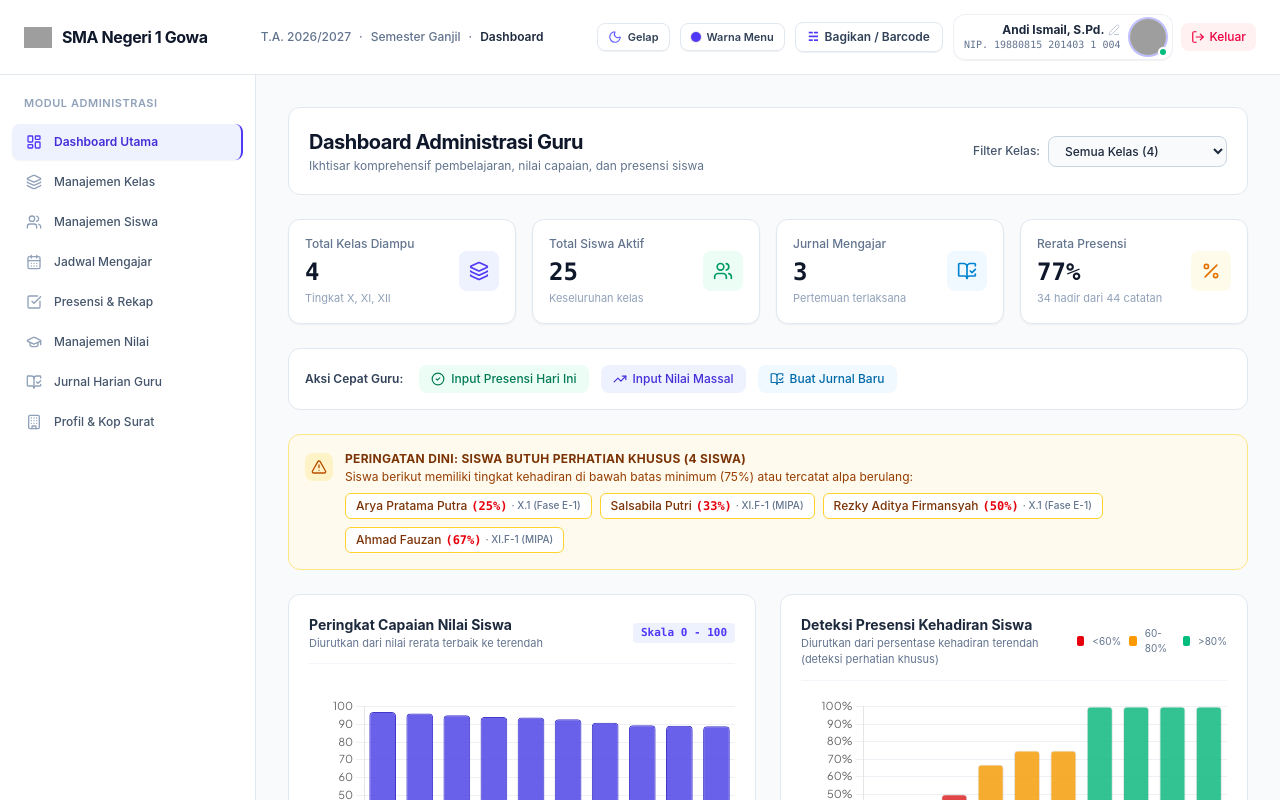
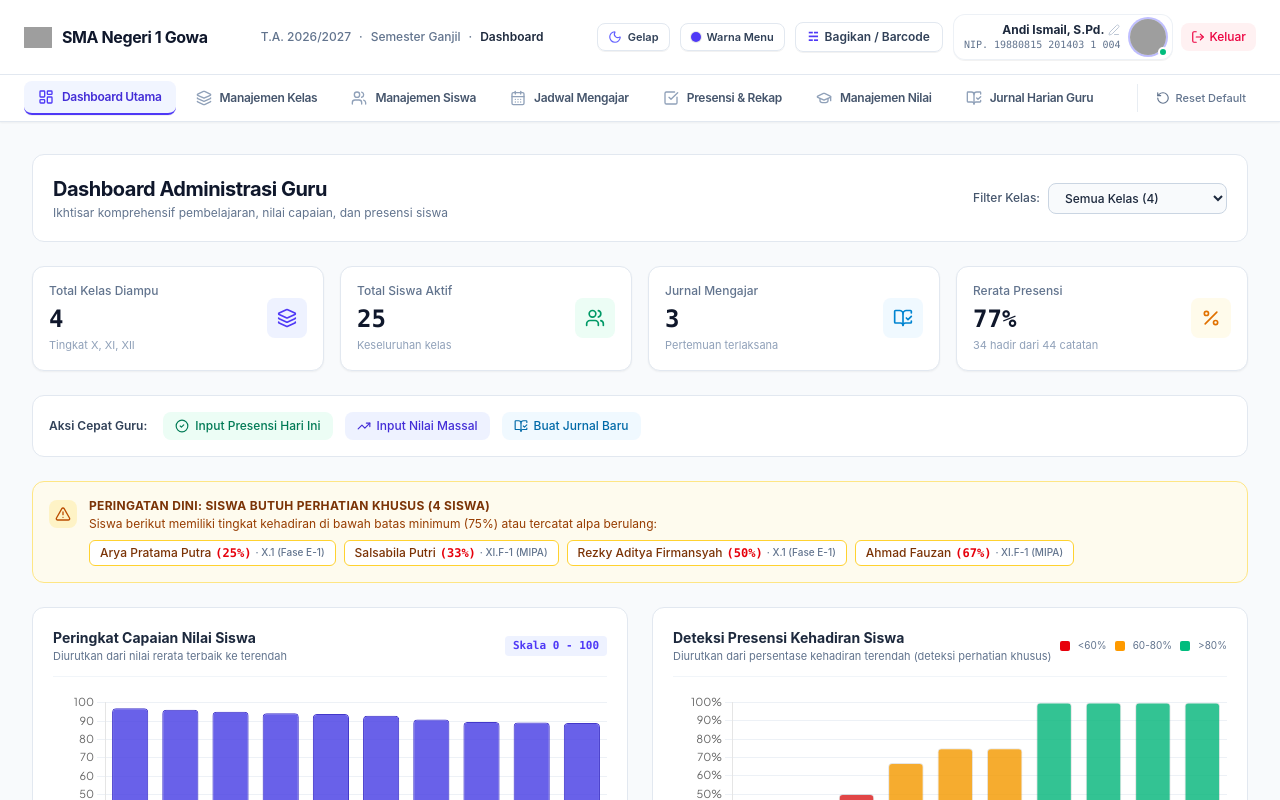
Before and after one commit to andiaddang/Administrasi-guru, a React (Vite) app: page / in a window 1280 px wide. Shown: the top 800 px of the page. Built offline with nearby package versions, Linux system fonts and the light colour scheme; grey boxes are pictures that could not be loaded.

Commit message:
feat(layout): implement horizontal top navigation menu
Replace sidebar-only navigation with a hybrid layout featuring a sticky branding header and a horizontal menu bar for desktop, keeping the sidebar as a mobile-only drawer.

```diff
--- a/src/App.tsx
+++ b/src/App.tsx
@@ -12,6 +12,7 @@ import {
 } from './types';
 import { StorageService, DEFAULT_THEME_CONFIG } from './services/storageService';
 import { Header } from './components/Header';
+import { TopMenuBar } from './components/TopMenuBar';
 import { Sidebar } from './components/Sidebar';
 import { Dashboard } from './components/Dashboard';
 import { ClassManagement } from './components/ClassManagement';
@@ -313,7 +314,8 @@ export default function App() {
 
   return (
     <div className="min-h-screen flex flex-col bg-slate-50 dark:bg-slate-950 text-slate-800 dark:text-slate-100 antialiased font-sans transition-colors">
-      {/* Top Header */}
+      {/* Top Application Navigation: Sticky Brand Header & Horizontal Menu Bar */}
+      <header className="no-print sticky top-0 z-30 shadow-xs">
         <Header
           school={school}
           currentUser={currentUser}
@@ -332,9 +334,15 @@ export default function App() {
           onOpenEditProfile={() => setIsEditProfileModalOpen(true)}
           activeTab={activeTab}
         />
+        <TopMenuBar
+          activeTab={activeTab}
+          setActiveTab={setActiveTab}
+          theme={theme}
+          onResetData={handleResetToDefaults}
+        />
+      </header>
 
-      {/* Main Container: Sidebar + Content */}
-      <div className="flex-1 flex max-w-7xl w-full mx-auto">
+      {/* Mobile Drawer (Sidebar for mobile screens) */}
       <Sidebar
         activeTab={activeTab}
         setActiveTab={setActiveTab}
@@ -349,8 +357,10 @@ export default function App() {
         onOpenEditProfile={() => setIsEditProfileModalOpen(true)}
       />
 
+      {/* Main Container: Full-width dynamic workspace without left sidebar */}
+      <div className="flex-1 flex flex-col max-w-7xl w-full mx-auto">
         {/* Dynamic Main Workspace */}
-        <main className="flex-1 p-4 sm:p-6 lg:p-8 min-w-0 overflow-y-auto">
+        <main className="flex-1 p-4 sm:p-6 lg:p-8 min-w-0">
           {activeTab === 'dashboard' && (
             <Dashboard
               classes={classes}
--- a/src/components/Header.tsx
+++ b/src/components/Header.tsx
@@ -103,8 +103,8 @@ export const Header: React.FC<HeaderProps> = ({
   };
 
   return (
-    <header
-      className={`no-print sticky top-0 z-30 transition-colors ${getThemeHeaderStyles(
+    <div
+      className={`w-full transition-colors ${getThemeHeaderStyles(
         theme.menuColor,
         theme.mode
       )}`}
@@ -253,6 +253,6 @@ export const Header: React.FC<HeaderProps> = ({
           )}
         </div>
       </div>
-    </header>
+    </div>
   );
 };
--- a/src/components/Sidebar.tsx
+++ b/src/components/Sidebar.tsx
@@ -102,10 +102,10 @@ export const Sidebar: React.FC<SidebarProps> = ({
         />
       )}
 
-      {/* Sidebar Container */}
+      {/* Sidebar Mobile Drawer (Desktop menggunakan Menu Bar Horisontal di Atas) */}
       <aside
-        className={`no-print fixed md:static inset-y-0 left-0 z-40 w-64 bg-white dark:bg-slate-900 border-r border-slate-200 dark:border-slate-800 flex flex-col justify-between transition-transform duration-200 ease-in-out md:translate-x-0 ${
-          isOpen ? 'translate-x-0 shadow-xl md:shadow-none' : '-translate-x-full'
+        className={`no-print fixed inset-y-0 left-0 z-50 w-72 bg-white dark:bg-slate-900 border-r border-slate-200 dark:border-slate-800 flex flex-col justify-between transition-transform duration-200 ease-in-out md:hidden shadow-2xl ${
+          isOpen ? 'translate-x-0' : '-translate-x-full'
         }`}
       >
         {/* Top Section */}
--- /dev/null
+++ b/src/components/TopMenuBar.tsx
@@ -0,0 +1,180 @@
+import React, { useRef } from 'react';
+import { AppThemeConfig, MenuTheme } from '../types';
+import {
+  LayoutDashboard,
+  Layers,
+  Users,
+  CalendarDays,
+  CheckSquare,
+  GraduationCap,
+  BookOpenCheck,
+  Building,
+  RotateCcw,
+  ChevronLeft,
+  ChevronRight,
+} from 'lucide-react';
+
+interface TopMenuBarProps {
+  activeTab: string;
+  setActiveTab: (tab: string) => void;
+  theme: AppThemeConfig;
+  onResetData?: () => void;
+}
+
+export const TopMenuBar: React.FC<TopMenuBarProps> = ({
+  activeTab,
+  setActiveTab,
+  theme,
+  onResetData,
+}) => {
+  const scrollContainerRef = useRef<HTMLDivElement>(null);
+
+  const menuItems = [
+    { id: 'dashboard', label: 'Dashboard Utama', icon: LayoutDashboard },
+    { id: 'classes', label: 'Manajemen Kelas', icon: Layers },
+    { id: 'students', label: 'Manajemen Siswa', icon: Users },
+    { id: 'schedules', label: 'Jadwal Mengajar', icon: CalendarDays },
+    { id: 'attendance', label: 'Presensi & Rekap', icon: CheckSquare },
+    { id: 'grades', label: 'Manajemen Nilai', icon: GraduationCap },
+    { id: 'journals', label: 'Jurnal Harian Guru', icon: BookOpenCheck },
+    { id: 'settings', label: 'Profil & Kop Surat', icon: Building },
+  ];
+
+  const getThemeNavStyles = (menuColor: MenuTheme) => {
+    switch (menuColor) {
+      case 'emerald':
+        return {
+          barBg: 'bg-emerald-50/50 dark:bg-slate-900/95 border-b border-emerald-200/80 dark:border-emerald-950',
+          activeBtn:
+            'bg-white dark:bg-emerald-950/80 text-emerald-800 dark:text-emerald-200 font-bold border-b-2 border-emerald-600 dark:border-emerald-400 shadow-2xs',
+          activeIcon: 'text-emerald-600 dark:text-emerald-400',
+          hoverBtn: 'hover:bg-emerald-100/60 dark:hover:bg-slate-800 text-slate-600 dark:text-slate-300',
+        };
+      case 'navy':
+        return {
+          barBg: 'bg-blue-50/40 dark:bg-slate-900/95 border-b border-blue-200/80 dark:border-blue-950',
+          activeBtn:
+            'bg-white dark:bg-blue-950/80 text-blue-800 dark:text-blue-200 font-bold border-b-2 border-blue-600 dark:border-blue-400 shadow-2xs',
+          activeIcon: 'text-blue-600 dark:text-blue-400',
+          hoverBtn: 'hover:bg-blue-100/60 dark:hover:bg-slate-800 text-slate-600 dark:text-slate-300',
+        };
+      case 'maroon':
+        return {
+          barBg: 'bg-rose-50/40 dark:bg-stone-900/95 border-b border-rose-200/80 dark:border-rose-950',
+          activeBtn:
+            'bg-white dark:bg-rose-950/80 text-rose-800 dark:text-rose-200 font-bold border-b-2 border-rose-700 dark:border-rose-500 shadow-2xs',
+          activeIcon: 'text-rose-700 dark:text-rose-400',
+          hoverBtn: 'hover:bg-rose-100/60 dark:hover:bg-stone-800 text-slate-600 dark:text-slate-300',
+        };
+      case 'amethyst':
+        return {
+          barBg: 'bg-purple-50/40 dark:bg-slate-900/95 border-b border-purple-200/80 dark:border-purple-950',
+          activeBtn:
+            'bg-white dark:bg-purple-950/80 text-purple-800 dark:text-purple-200 font-bold border-b-2 border-purple-600 dark:border-purple-400 shadow-2xs',
+          activeIcon: 'text-purple-600 dark:text-purple-400',
+          hoverBtn: 'hover:bg-purple-100/60 dark:hover:bg-slate-800 text-slate-600 dark:text-slate-300',
+        };
+      case 'slate':
+        return {
+          barBg: 'bg-slate-100/70 dark:bg-zinc-900/95 border-b border-slate-300 dark:border-zinc-800',
+          activeBtn:
+            'bg-white dark:bg-zinc-800 text-slate-900 dark:text-slate-100 font-bold border-b-2 border-slate-700 dark:border-slate-300 shadow-2xs',
+          activeIcon: 'text-slate-800 dark:text-slate-200',
+          hoverBtn: 'hover:bg-slate-200/70 dark:hover:bg-zinc-800/60 text-slate-600 dark:text-slate-300',
+        };
+      default:
+        return {
+          barBg: 'bg-white/95 dark:bg-slate-900/95 border-b border-slate-200 dark:border-slate-800',
+          activeBtn:
+            'bg-indigo-50/80 dark:bg-indigo-950/80 text-indigo-700 dark:text-indigo-200 font-bold border-b-2 border-indigo-600 dark:border-indigo-400 shadow-2xs',
+          activeIcon: 'text-indigo-600 dark:text-indigo-400',
+          hoverBtn: 'hover:bg-slate-100/80 dark:hover:bg-slate-800 text-slate-600 dark:text-slate-300',
+        };
+    }
+  };
+
+  const navStyles = getThemeNavStyles(theme.menuColor);
+
+  const scrollNav = (direction: 'left' | 'right') => {
+    if (scrollContainerRef.current) {
+      const scrollAmount = direction === 'left' ? -220 : 220;
+      scrollContainerRef.current.scrollBy({ left: scrollAmount, behavior: 'smooth' });
+    }
+  };
+
+  return (
+    <nav
+      className={`no-print w-full backdrop-blur-md transition-colors ${navStyles.barBg}`}
+      aria-label="Menu Utama Navigasi Horisontal"
+    >
+      <div className="max-w-7xl mx-auto px-3 sm:px-6 relative flex items-center justify-between gap-2">
+        {/* Tombol Geser Kiri (Mobile/Tablet Overflow) */}
+        <button
+          type="button"
+          onClick={() => scrollNav('left')}
+          className="hidden md:flex lg:hidden items-center justify-center p-1 text-slate-400 hover:text-slate-700 dark:hover:text-slate-200 hover:bg-slate-100 dark:hover:bg-slate-800 rounded-md shrink-0 cursor-pointer transition-colors"
+          title="Geser menu ke kiri"
+          aria-label="Scroll left"
+        >
+          <ChevronLeft className="w-4 h-4" />
+        </button>
+
+        {/* Horizontal Navigation Items Container */}
+        <div
+          ref={scrollContainerRef}
+          className="flex-1 flex items-center gap-1 sm:gap-1.5 overflow-x-auto [scrollbar-width:none] [-ms-overflow-style:none] [&::-webkit-scrollbar]:hidden py-1.5 scroll-smooth"
+        >
+          {menuItems.map((item) => {
+            const Icon = item.icon;
+            const isActive = activeTab === item.id;
+            return (
+              <button
+                key={item.id}
+                type="button"
+                onClick={() => setActiveTab(item.id)}
+                className={`group flex items-center gap-2 px-3 sm:px-3.5 py-2 rounded-lg text-xs tracking-tight transition-all shrink-0 cursor-pointer select-none whitespace-nowrap ${
+                  isActive ? navStyles.activeBtn : navStyles.hoverBtn
+                }`}
+              >
+                <Icon
+                  className={`w-4 h-4 shrink-0 transition-transform duration-150 group-hover:scale-110 ${
+                    isActive
+                      ? navStyles.activeIcon
+                      : 'text-slate-400 group-hover:text-slate-600 dark:group-hover:text-slate-200'
+                  }`}
+                />
+                <span className="font-semibold">{item.label}</span>
+              </button>
+            );
+          })}
+        </div>
+
+        {/* Tombol Geser Kanan (Mobile/Tablet Overflow) */}
+        <button
+          type="button"
+          onClick={() => scrollNav('right')}
+          className="hidden md:flex lg:hidden items-center justify-center p-1 text-slate-400 hover:text-slate-700 dark:hover:text-slate-200 hover:bg-slate-100 dark:hover:bg-slate-800 rounded-md shrink-0 cursor-pointer transition-colors"
+          title="Geser menu ke kanan"
+          aria-label="Scroll right"
+        >
+          <ChevronRight className="w-4 h-4" />
+        </button>
+
+        {/* Opsi Reset Data di Ujung Kanan (Opsional) */}
+        {onResetData && (
+          <div className="hidden xl:flex items-center pl-2 border-l border-slate-200/80 dark:border-slate-800 shrink-0">
+            <button
+              type="button"
+              onClick={onResetData}
+              className="inline-flex items-center gap-1.5 px-2.5 py-1.5 text-[11px] font-medium text-slate-500 dark:text-slate-400 hover:text-rose-600 dark:hover:text-rose-400 hover:bg-rose-50 dark:hover:bg-rose-950/40 rounded-lg transition-colors cursor-pointer"
+              title="Reset data ke konfigurasi default SMAN 1 Gowa"
+            >
+              <RotateCcw className="w-3.5 h-3.5" />
+              <span>Reset Default</span>
+            </button>
+          </div>
+        )}
+      </div>
+    </nav>
+  );
+};
```
Lines whose indentation alone changed are shown as unchanged.
